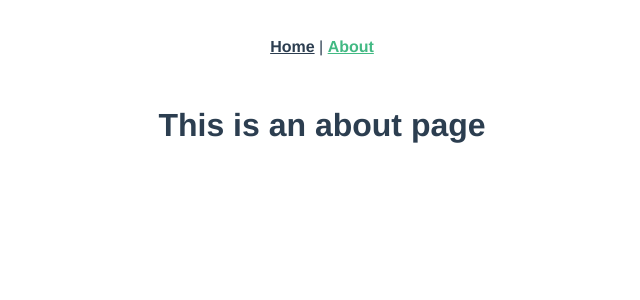
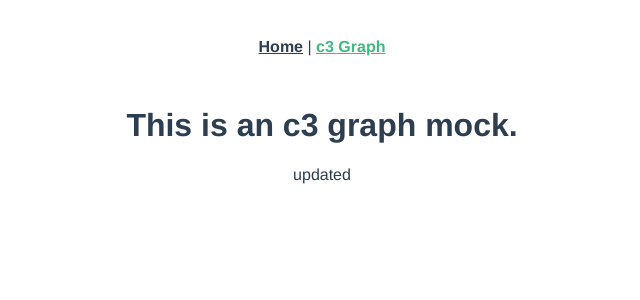
Before and after one commit to MofuMofu2/til, a Vue app in the folder vue/sandbox-c3/: page /about in a window 1280 px wide. Shown: the top 300 px of the page, without its empty margins (318-958 px from the left). Built offline with nearby package versions, Linux system fonts and the light colour scheme.

Commit message:
add page

```diff
--- a/vue/sandbox-c3/src/App.vue
+++ b/vue/sandbox-c3/src/App.vue
@@ -2,7 +2,7 @@
   <div id="app">
     <div id="nav">
       <router-link to="/">Home</router-link> |
-      <router-link to="/about">About</router-link>
+      <router-link to="/about">c3 Graph</router-link>
     </div>
     <router-view/>
   </div>
--- /dev/null
+++ b/vue/sandbox-c3/src/components/Graph.vue
@@ -0,0 +1,12 @@
+<template>
+  <div class="hello">
+    updated
+  </div>
+</template>
+
+<script lang="ts">
+import { Component, Vue } from 'vue-property-decorator';
+
+@Component
+export default class Graph extends Vue {}
+</script>
--- a/vue/sandbox-c3/src/views/About.vue
+++ b/vue/sandbox-c3/src/views/About.vue
@@ -1,5 +1,18 @@
 <template>
-  <div class="about">
-    <h1>This is an about page</h1>
+  <div class="c3-mock">
+    <h1>This is an c3 graph mock.</h1>
+    <Graph/>
   </div>
 </template>
+
+<script>
+// @ is an alias to /src
+import Graph from '@/components/Graph.vue'
+
+export default {
+  name: 'About',
+  components: {
+    Graph
+  }
+}
+</script>
```
